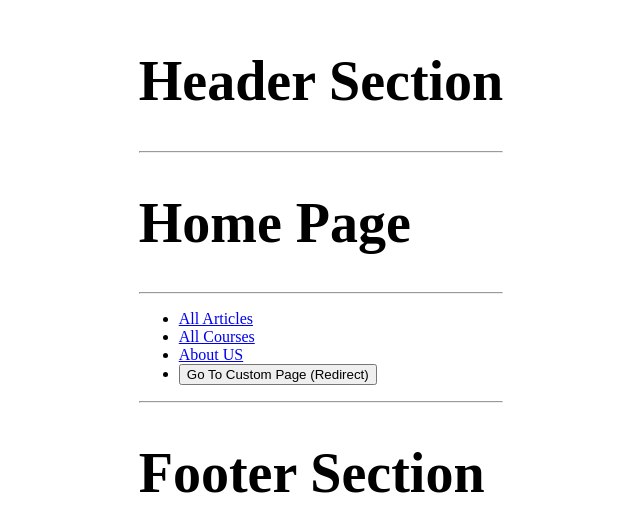
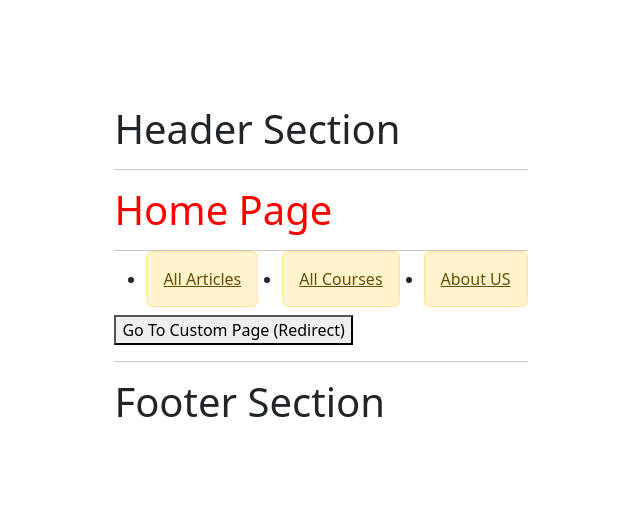
Before and after one commit to engrmh/first-next-app, a Next.js app: page / in a window 1280 px wide. Shown: the part 131-662 px from the top of the page, without its empty margins (319-959 px from the left). Built offline with nearby package versions, Linux system fonts and the light colour scheme.

Commit message:
feat: style

```diff
--- a/package.json
+++ b/package.json
@@ -9,8 +9,10 @@
     "lint": "next lint"
   },
   "dependencies": {
+    "bootstrap": "^5.3.1",
     "next": "13.4.12",
     "react": "18.2.0",
-    "react-dom": "18.2.0"
+    "react-dom": "18.2.0",
+    "styled-jsx": "^5.1.2"
   }
 }
--- a/pages/404.js
+++ b/pages/404.js
@@ -1,8 +1,9 @@
 import React from 'react'
+import style from './../styles/404.module.css'
 
 export default function NotFound()
 {
     return (
-        <h1>Error 404  -  Page Not Found!!!</h1>
+        <h1 className={style.title}>Error 404  -  Page Not Found!!!</h1>
     )
 }
--- a/pages/_app.js
+++ b/pages/_app.js
@@ -1,4 +1,5 @@
 import '@/styles/globals.css'
+import 'bootstrap/dist/css/bootstrap.min.css'
 
 export default function App({ Component, pageProps }) {
   return (
--- a/pages/courses/[shortName].js
+++ b/pages/courses/[shortName].js
@@ -1,5 +1,6 @@
 import React from 'react'
 import {useRouter} from "next/router";
+import CourseBox from '@/Components/CourseBox/CourseBox';
 
 function SingleCourse () {
       // console.log(router.query.shortName); for get shortName
--- a/pages/index.js
+++ b/pages/index.js
@@ -1,8 +1,5 @@
-import { Inter } from 'next/font/google'
 import Link from "next/link";
 import {useRouter} from "next/router";
-
-const inter = Inter({ subsets: ['latin'] })
 
 export default function Home() {
     const route = useRouter()
@@ -26,20 +23,24 @@ export default function Home() {
     <>
       <h1>Home Page</h1>
       <hr/>
-        <ul>
+        <ul className="d-flex justify-content-between gap-4 mb-4">
             <li>
-                <Link href='/articles'>All Articles</Link>
+                <Link href='/articles' className="alert alert-warning">All Articles</Link>
             </li>
             <li>
-                <Link href='/courses'>All Courses</Link>
+                <Link href='/courses' className="alert alert-warning">All Courses</Link>
             </li>
             <li>
-                <Link href='/aboutUs'>About US</Link>
-            </li>
-            <li>
-                <button onClick={() => redirectHandler()}>Go To Custom Page (Redirect)</button>
+                <Link href='/aboutUs' className="alert alert-warning">About US</Link>
             </li>
         </ul>
+        <button onClick={() => redirectHandler()}>Go To Custom Page (Redirect)</button>
+
+        <style jsx>{`
+        h1{
+            color: red;
+        }
+      `}</style>
     </>
   )
 }
```
Also changed, not shown: Components/CourseBox/CourseBox.js (added, +10 -0 lines), styles/404.module.css (added, +7 -0 lines), Components/CourseBox/CourseBox.module.css (added), 1 other file (tests, documents, lock files or other folders).
